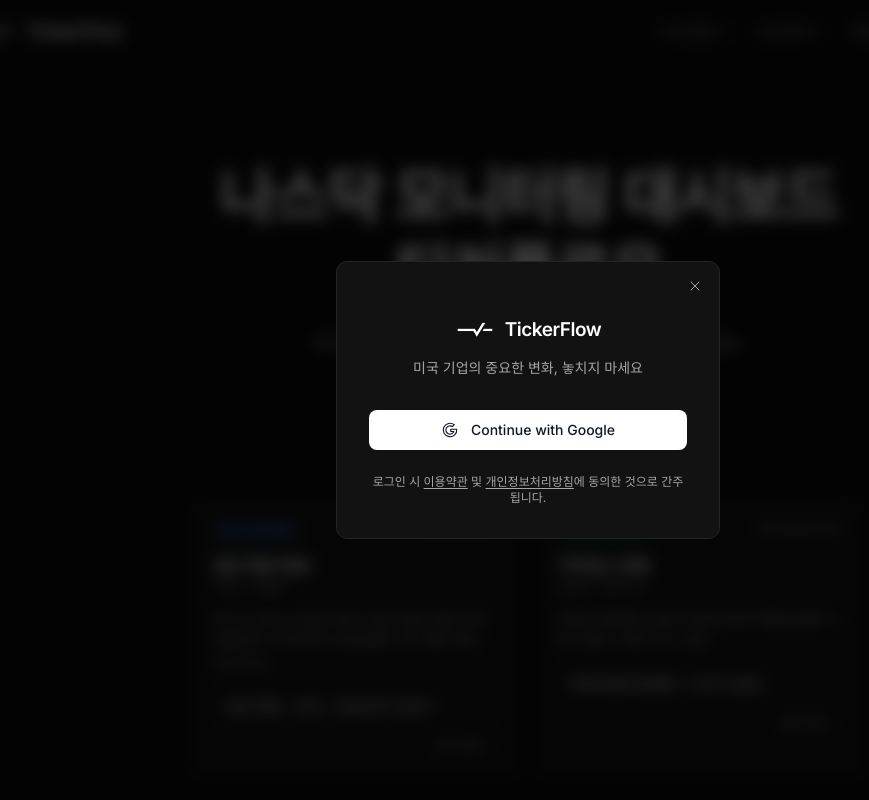
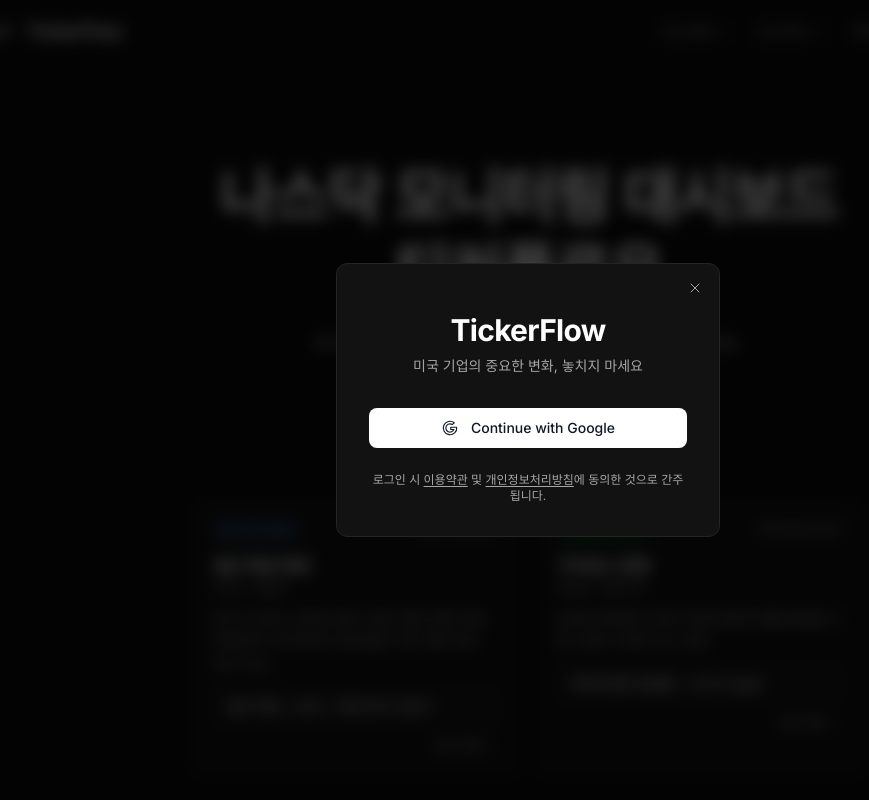
Before and after one commit to nudgefilm/ticker-flow, a Next.js app: page / in a window 1280 px wide. Both pictures are taken after a click on the button "로그인". Shown: the top 800 px of the page, without its empty margins (112-981 px from the left). Built offline with nearby package versions, Linux system fonts and the light colour scheme.

Commit message:
fix: login modal replace logo with large TickerFlow brand text

```diff
--- a/src/components/login-modal.tsx
+++ b/src/components/login-modal.tsx
@@ -1,7 +1,6 @@
 "use client";
 
 import { createClient } from "@/lib/supabase/client";
-import Logo from "@/components/logo";
 import Link from "next/link";
 import { IconBrandGoogle, IconX } from "@tabler/icons-react";
 
@@ -40,11 +39,9 @@ export default function LoginModal({ onClose }: LoginModalProps) {
           <IconX size={16} stroke={1.5} />
         </button>
 
-        {/* 로고 */}
-        <div className="mb-2 flex justify-center">
-          <Link href="/" onClick={onClose}>
-            <Logo />
-          </Link>
+        {/* 브랜드명 */}
+        <div className="mb-2 text-center">
+          <span className="text-3xl font-bold tracking-tight text-foreground">TickerFlow</span>
         </div>
 
         {/* 부제목 */}
```
